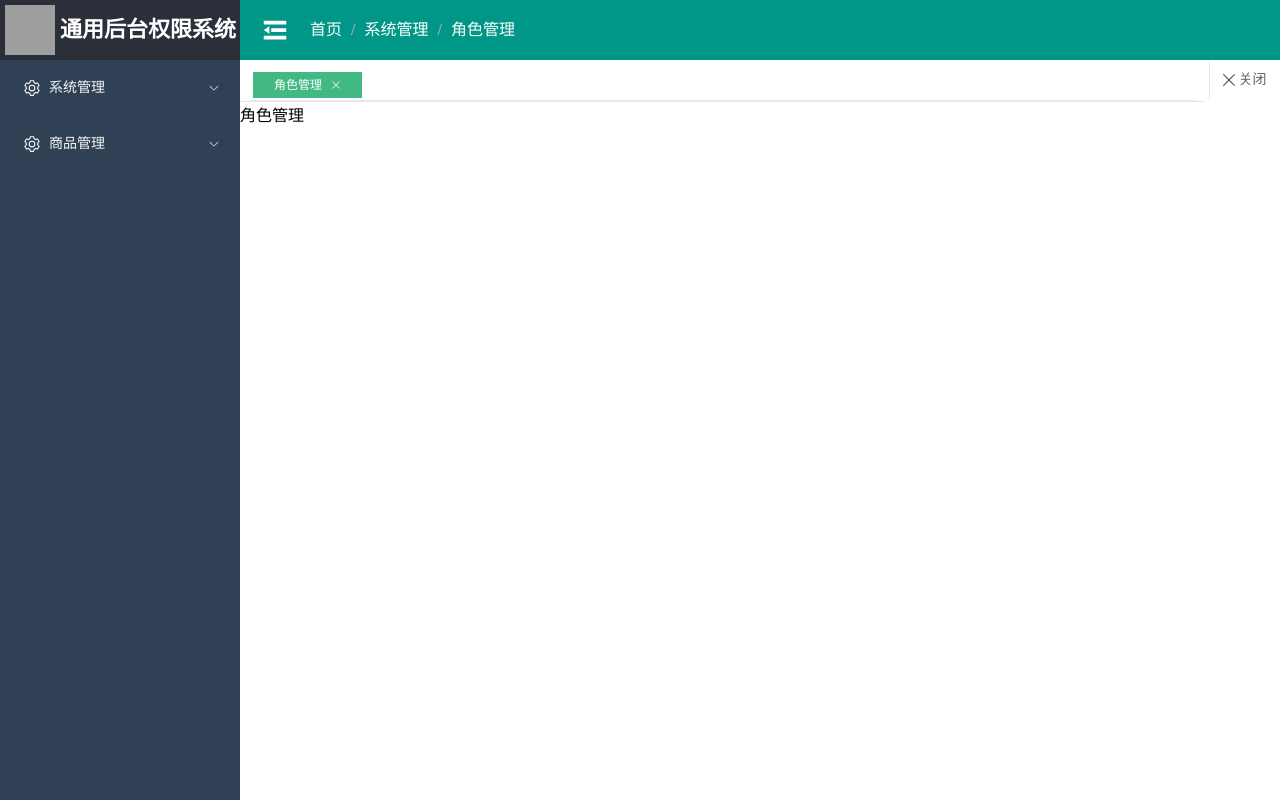
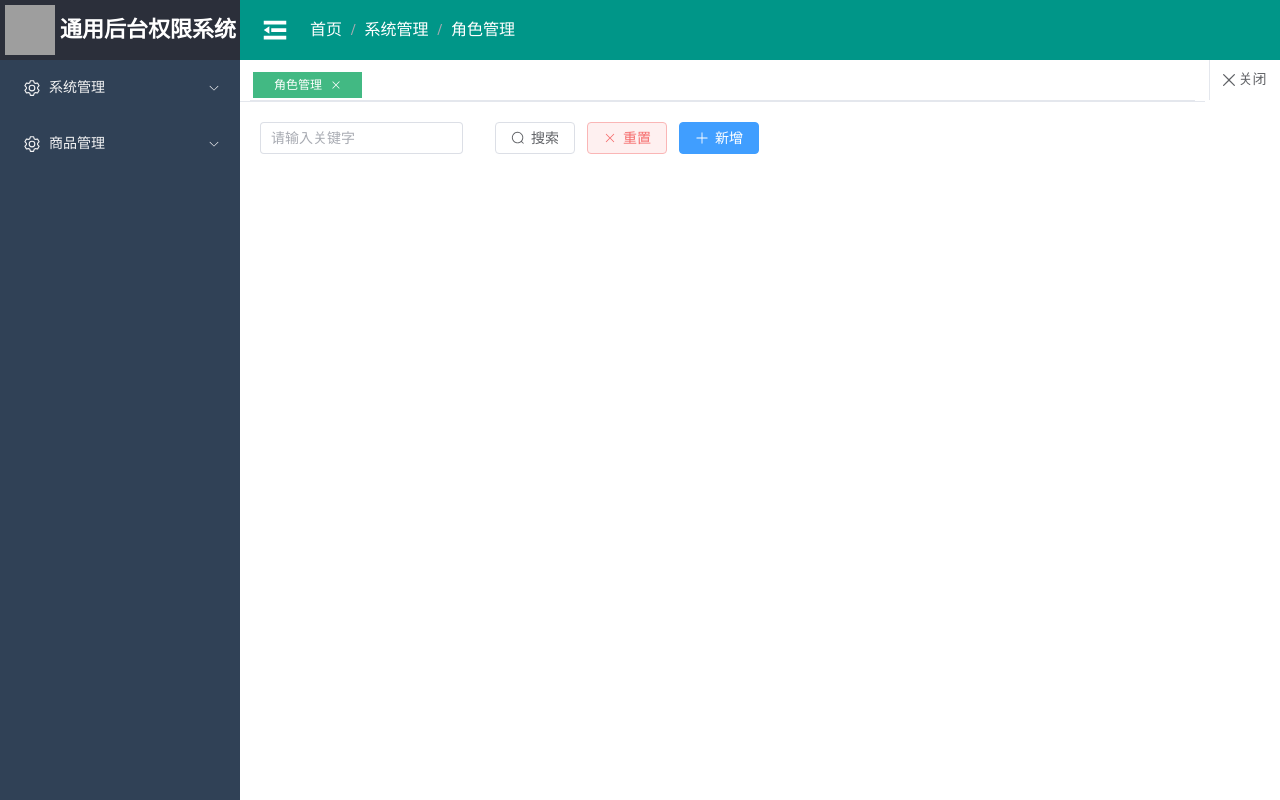
Before and after one commit to junwanzhao/common-limits-system, a Vue app in the folder project-web/: page /roleList in a window 1280 px wide. Built offline with nearby package versions, Linux system fonts and the light colour scheme; grey boxes are pictures that could not be loaded.

Commit message:
feat: 新增⻆⾊⻚⾯制作

```diff
--- /dev/null
+++ b/project-web/src/api/role/RoleModel.ts
@@ -0,0 +1,6 @@
+//定义⻆⾊数据类型
+export type SysRole = {
+  roleId: string
+  roleName: string
+  remark: string
+}
--- /dev/null
+++ b/project-web/src/api/role/index.ts
@@ -0,0 +1,6 @@
+import http from '@/http'
+import { SysRole } from './RoleModel'
+//新增
+export const addApi = (parm: SysRole) => {
+  return http.post('/api/role', parm)
+}
--- a/project-web/src/views/system/Role/RoleList.vue
+++ b/project-web/src/views/system/Role/RoleList.vue
@@ -1,7 +1,98 @@
 <template>
-  <div>角色管理</div>
+  <el-main>
+    <!-- 搜索栏 -->
+    <el-form :model="searchParm" :inline="true" size="default">
+      <el-form-item>
+        <el-input
+          placeholder="请输⼊关键字"
+          v-model="searchParm.roleName"
+        ></el-input>
+      </el-form-item>
+      <el-form-item>
+        <el-button icon="Search" @click="searchBtn">搜索</el-button>
+        <el-button icon="Close" type="danger" plain @click="resetBtn"
+          >重置</el-button
+        >
+        <el-button icon="Plus" type="primary" @click="addBtn">新增</el-button>
+      </el-form-item>
+    </el-form>
+    <!-- 新增、编辑弹框 -->
+    <SysDialog
+      :title="dialog.title"
+      :width="dialog.width"
+      :height="dialog.height"
+      :visible="dialog.visible"
+      @on-close="onClose"
+      @on-confirm="commit"
+    >
+      <template v-slot:content>
+        <el-form
+          :model="addModel"
+          ref="addRef"
+          :rules="rules"
+          label-width="80px"
+          :inline="false"
+          size="default"
+        >
+          <el-form-item prop="roleName" label="⻆⾊名称">
+            <el-input v-model="addModel.roleName"></el-input>
+          </el-form-item>
+          <el-form-item prop="remark" label="备注">
+            <el-input v-model="addModel.remark"></el-input>
+          </el-form-item>
+        </el-form>
+      </template>
+    </SysDialog>
+  </el-main>
 </template>
-
-<script setup lang="ts"></script>
-
-<style scoped></style>
+<script setup lang="ts">
+import { reactive, ref } from 'vue'
+import SysDialog from '@/components/SysDialog.vue'
+import useDialog from '@/hooks/useDialog'
+import { FormInstance } from 'element-plus'
+//表单ref属性
+const addRef = ref<FormInstance>()
+//弹框属性
+const { dialog, onClose, onShow } = useDialog()
+//表单绑定的对象
+const searchParm = reactive({
+  currentPage: 1,
+  pageSize: 10,
+  roleName: ''
+})
+//新增按钮点击事件
+const addBtn = () => {
+  dialog.title = '新增⻆⾊'
+  dialog.height = 180
+  //显示弹框
+  onShow()
+}
+//新增表单对象
+const addModel = reactive({
+  roleId: '',
+  roleName: '',
+  remark: ''
+})
+//表单验证规则
+const rules = reactive({
+  roleName: [
+    {
+      required: true,
+      message: '请输⼊⻆⾊名称',
+      trigger: 'change'
+    }
+  ]
+})
+//表单提交
+const commit = () => {
+  addRef.value?.validate((valid) => {
+    if (valid) {
+      console.log('表单验证通过')
+    }
+  })
+}
+//搜索
+const searchBtn = () => {}
+//重置
+const resetBtn = () => {}
+</script>
```
Also changed, not shown: 1 other file (tests, documents, lock files or other folders).
